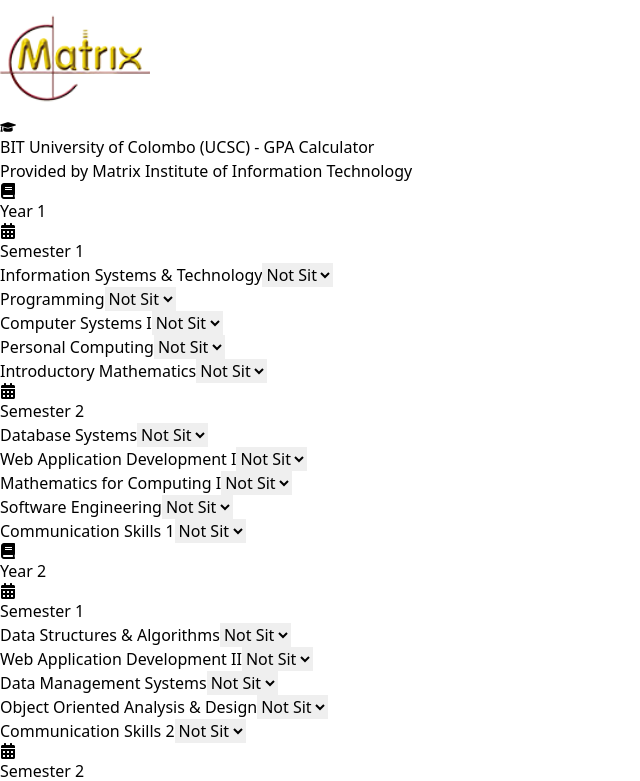
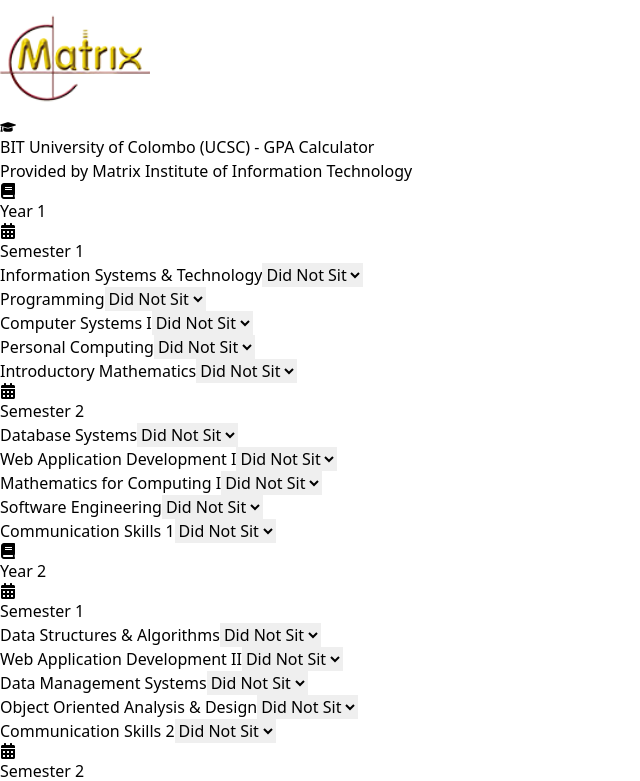
Before and after one commit to senul724/ucsc-bit-gpa, a Next.js app: page / in a window 1280 px wide. Shown: the top 781 px of the page, without its empty margins (0-640 px from the left). Built offline with nearby package versions, Linux system fonts and the light colour scheme.

Commit message:
Fix(value): changed Didn't sit value

```diff
--- a/src/app/page.tsx
+++ b/src/app/page.tsx
@@ -12,11 +12,6 @@
 
 export default function Component() {
   const [isModalOpen, setIsModalOpen] = useState(false)
-
-  const calculateGPA = () => {
-
-    setIsModalOpen(true)
-  }
 
   const getResultReview = (gpa: number) => {
     if (gpa >= 3.7) return "Excellent performance! Keep up the great work!"
@@ -74,13 +69,13 @@
                             id={`${year}-${semester}-${subject.name}`}
                             className="w-full p-2 border rounded-md bg-white focus:ring-2 focus:ring-yellow-400 focus:border-transparent"
                           >
-                            <option value="Not Sit">Not Sit</option>
+                            <option value="Did Not Sit">Did Not Sit</option>
                             {subject.isNonGPA ? (
                               ['PASS', 'FAIL'].map(grade => (
                                 <option key={grade} value={grade}>{grade}</option>
                               ))
                             ) : (
-                              Object.keys(gradePoints).filter(grade => grade !== 'Not Sit').map(grade => (
+                              Object.keys(gradePoints).filter(grade => grade !== 'Did Not Sit').map(grade => (
                                 <option key={grade} value={grade}>{grade}</option>
                               ))
                             )}
--- a/src/data/grades.ts
+++ b/src/data/grades.ts
@@ -1,10 +1,10 @@
-export type Grade = 'Not Sit' | 'A+' | 'A' | 'A-' | 'B+' | 'B' | 'B-' | 'C+' | 'C' | 'C-' | 'D+' | 'D' | 'D-' | 'E'
-export type NonGPAGrade = 'Not Sit' | 'PASS' | 'FAIL'
+export type Grade = 'Did Not Sit' | 'A+' | 'A' | 'A-' | 'B+' | 'B' | 'B-' | 'C+' | 'C' | 'C-' | 'D+' | 'D' | 'D-' | 'E'
+export type NonGPAGrade = 'Did Not Sit' | 'PASS' | 'FAIL'
 
 export const gradePoints: Record<Grade, number> = {
   'A+': 4.0, 'A': 4.0, 'A-': 3.7,
   'B+': 3.3, 'B': 3.0, 'B-': 2.7,
   'C+': 2.3, 'C': 2.0, 'C-': 1.7,
   'D+': 1.3, 'D': 1.0, 'D-': 0.7,
-  'E': 0, 'Not Sit': 0
+  'E': 0, 'Did Not Sit': 0
 }
--- a/src/data/subjects.ts
+++ b/src/data/subjects.ts
@@ -59,45 +59,45 @@
 
 export const initialValues = {
   sem1:{
-    '1':'Not Sit',
-    '2':'Not Sit',
-    '3':'Not Sit',
-    '4':'Not Sit',
-    '5':'Not Sit'
+    '1':'Did Not Sit',
+    '2':'Did Not Sit',
+    '3':'Did Not Sit',
+    '4':'Did Not Sit',
+    '5':'Did Not Sit'
   },
   sem2:{
-    '1':'Not Sit',
-    '2':'Not Sit',
-    '3':'Not Sit',
-    '4':'Not Sit',
-    '5':'Not Sit'
+    '1':'Did Not Sit',
+    '2':'Did Not Sit',
+    '3':'Did Not Sit',
+    '4':'Did Not Sit',
+    '5':'Did Not Sit'
   },
   sem3:{
-    '1':'Not Sit',
-    '2':'Not Sit',
-    '3':'Not Sit',
-    '4':'Not Sit',
-    '5':'Not Sit'
+    '1':'Did Not Sit',
+    '2':'Did Not Sit',
+    '3':'Did Not Sit',
+    '4':'Did Not Sit',
+    '5':'Did Not Sit'
   },
   sem4:{
-    '1':'Not Sit',
-    '2':'Not Sit',
-    '3':'Not Sit',
-    '4':'Not Sit',
-    '5':'Not Sit'
+    '1':'Did Not Sit',
+    '2':'Did Not Sit',
+    '3':'Did Not Sit',
+    '4':'Did Not Sit',
+    '5':'Did Not Sit'
   },
   sem5:{
-    '1':'Not Sit',
-    '2':'Not Sit',
-    '3':'Not Sit',
-    '4':'Not Sit',
-    '5':'Not Sit'
+    '1':'Did Not Sit',
+    '2':'Did Not Sit',
+    '3':'Did Not Sit',
+    '4':'Did Not Sit',
+    '5':'Did Not Sit'
   },
   sem6:{
-    '1':'Not Sit',
-    '2':'Not Sit',
-    '3':'Not Sit',
-    '4':'Not Sit',
-    '5':'Not Sit'
+    '1':'Did Not Sit',
+    '2':'Did Not Sit',
+    '3':'Did Not Sit',
+    '4':'Did Not Sit',
+    '5':'Did Not Sit'
   },
 }
```
